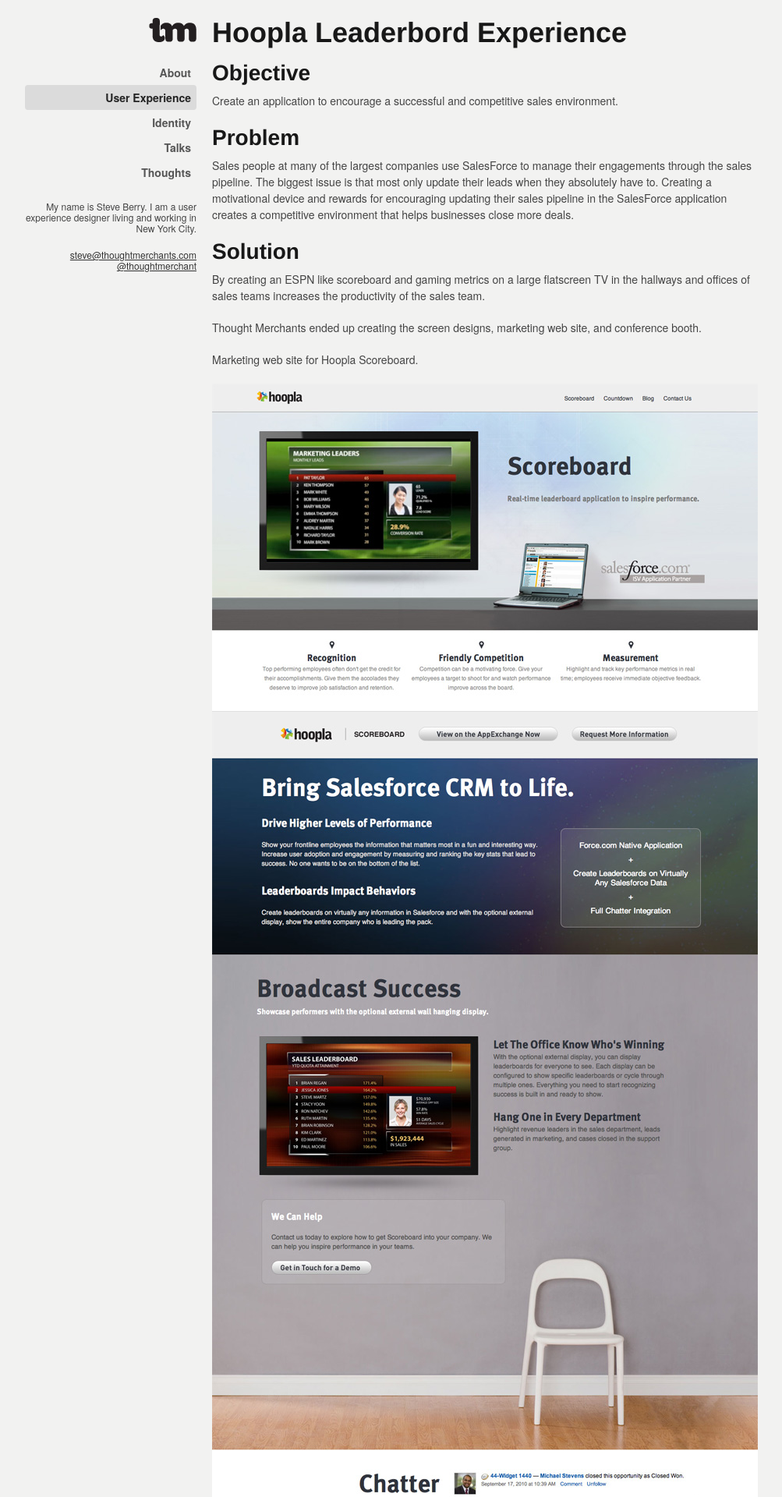
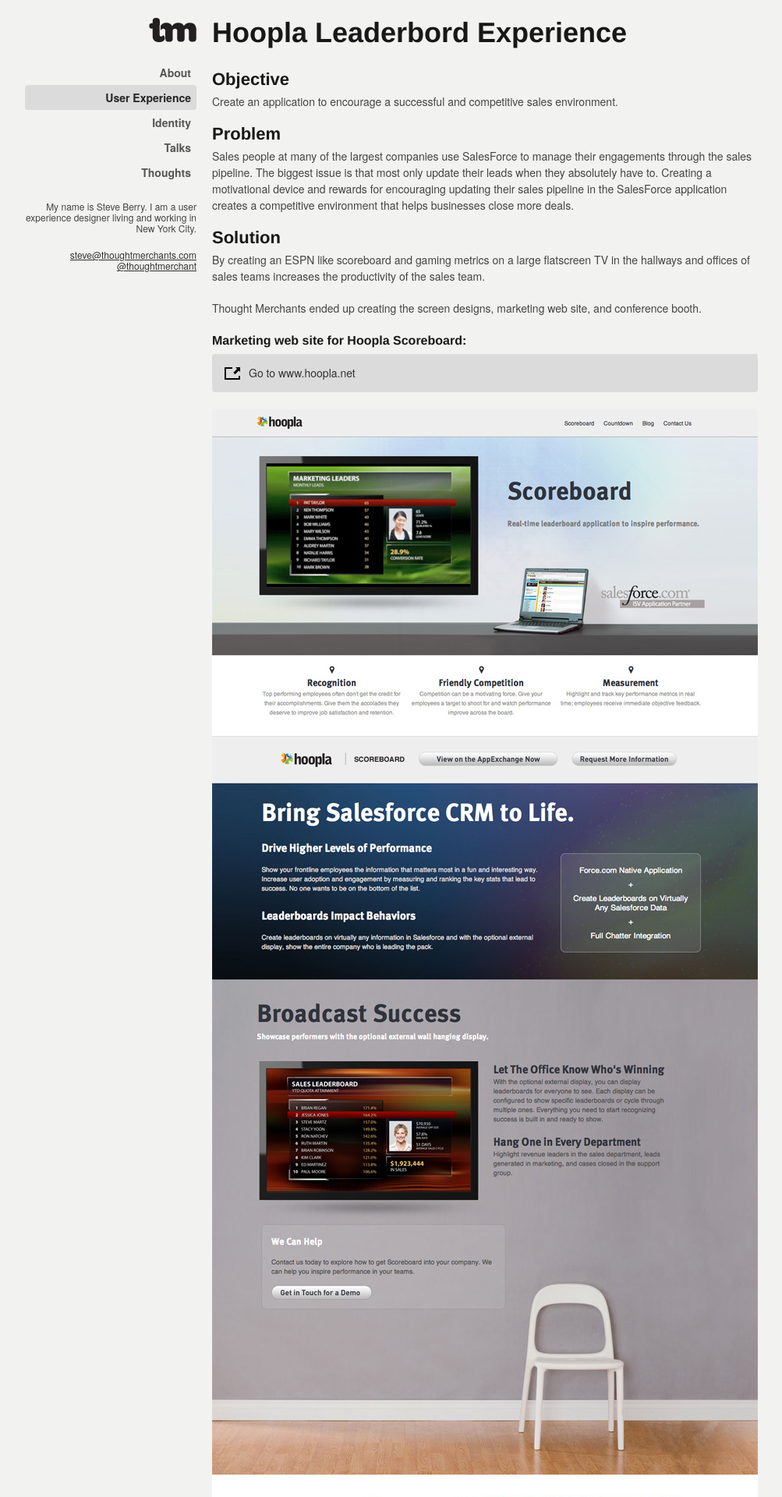
Before and after one commit to thoughtmerchant/thoughtmerchant.github.com, a Jekyll site: the page built from ux/_posts/2010-12-28-hoopla.md, in a window 1280 px wide. Shown: the top 1920 px of the page at 78% size, without its empty margins (138-1141 px from the left). Built offline with Jekyll 4.4.1, drawn with Linux system fonts in a browser that asks for light colours; nearby versions of some CDN libraries; some of the changed text lies outside the part shown.

Commit message:
Style changes and fixing speaker deck resize on smaller screens.

```diff
--- a/public/stylesheets/screen.css
+++ b/public/stylesheets/screen.css
@@ -98,12 +98,26 @@
   line-height: 28px;
 }
 
-/* line 80, sass/screen.sass */
+/* line 79, sass/screen.sass */
+h3 {
+  font-size: 22px;
+  line-height: 21px;
+}
+
+/* line 84, sass/screen.sass */
+h4 {
+  font-size: 16px;
+  margin-bottom: 7px;
+  line-height: 21px;
+}
+
+/* line 90, sass/screen.sass */
 .post-content {
   margin-bottom: 21px;
+  margin-top: 14px;
 }
 
-/* line 82, sass/screen.sass */
+/* line 93, sass/screen.sass */
 .post-details {
   font-size: 10px;
   margin-bottom: 14px;
@@ -111,33 +125,97 @@
   color: #545454;
 }
 
-/* line 89, sass/screen.sass */
+/* line 100, sass/screen.sass */
 a:hover {
   color: #db1750;
   text-decoration: none;
 }
 
-/* line 92, sass/screen.sass */
+/* line 103, sass/screen.sass */
 a:active {
   color: #801736;
 }
 
-/* line 96, sass/screen.sass */
+/* line 107, sass/screen.sass */
 .post-listing {
   margin-bottom: 21px;
 }
-/* line 98, sass/screen.sass */
+/* line 109, sass/screen.sass */
 .post-listing p {
   margin-bottom: 0;
 }
-/* line 100, sass/screen.sass */
+/* line 111, sass/screen.sass */
 .post-listing a {
   font-size: 18px;
   font-weight: bold;
   line-height: 21px;
 }
 
-/* line 107, sass/screen.sass */
+/* line 118, sass/screen.sass */
 .manycols {
   clear: left;
 }
+
+/* line 122, sass/screen.sass */
+a.linkbox {
+  display: block;
+  padding: 14px 47px;
+  background: #dbdbdb url(/images/chrome/out.png) 14px 13px no-repeat;
+  -moz-border-radius: 4px;
+  -webkit-border-radius: 4px;
+  -o-border-radius: 4px;
+  -ms-border-radius: 4px;
+  -khtml-border-radius: 4px;
+  border-radius: 4px;
+  margin-bottom: 21px;
+  text-decoration: none;
+}
+
+/* line 129, sass/screen.sass */
+a.linkbox:hover {
+  background: #db1750 url(/images/chrome/out.png) 14px 13px no-repeat;
+  color: #232323;
+}
+
+@media only screen and (min-width: 480px) and (max-width: 767px) {
+  /* line 135, sass/screen.sass */
+  .sidebar {
+    display: none;
+  }
+
+  /* line 137, sass/screen.sass */
+  #nav li a {
+    text-align: left;
+  }
+
+  /* line 139, sass/screen.sass */
+  #tm_logo {
+    float: left;
+  }
+
+  /* line 141, sass/screen.sass */
+  .deck_container {
+    width: 300px;
+  }
+}
+@media only screen and (max-width: 479px) {
+  /* line 145, sass/screen.sass */
+  .sidebar {
+    display: none;
+  }
+
+  /* line 147, sass/screen.sass */
+  #nav li a {
+    text-align: left;
+  }
+
+  /* line 149, sass/screen.sass */
+  #tm_logo {
+    float: left;
+  }
+
+  /* line 151, sass/screen.sass */
+  .deck_container {
+    width: 300px;
+  }
+}
--- a/ux/_posts/2010-12-28-hoopla.md
+++ b/ux/_posts/2010-12-28-hoopla.md
@@ -20,16 +20,17 @@
 
 Thought Merchants ended up creating the screen designs, marketing web site, and conference booth.
 
-Marketing web site for Hoopla Scoreboard.
+####Marketing web site for Hoopla Scoreboard:
+<a href="http://www.hoopla.net" target="blank" class="linkbox">Go to www.hoopla.net</a>
 
 <img src="/images/ux/hoopla/entire-page.jpg" alt="hoopla web experience" class="scale-with-grid"/>
 
-Scoreboard booth design.
+####Scoreboard booth design:
 
 <img src="/images/ux/hoopla/booth.jpg" alt="hoopla booth design" class="scale-with-grid"/>
 <img src="/images/ux/hoopla/booth-design.jpg" alt="hoopla booth design comp" class="scale-with-grid"/>
 
-Hoopla Scoreboard prototype screens.
+####Hoopla Scoreboard prototype screens:
 
 <img src="/images/ux/hoopla/standings.jpg" alt="hoopla standings tv display" class="scale-with-grid"/>
 <img src="/images/ux/hoopla/score.jpg" alt="hoopla score tv display" class="scale-with-grid"/>
```
Also changed, not shown: public/stylesheets/sass/screen.sass (+44 -0 lines), talks/_posts/2011-1-28-who-shot-lorem-lpsum.md (+2 -1 lines), ux/_posts/2011-6-04-goruco.md (+5 -2 lines), images/chrome/out.png (added), 9 other files.
